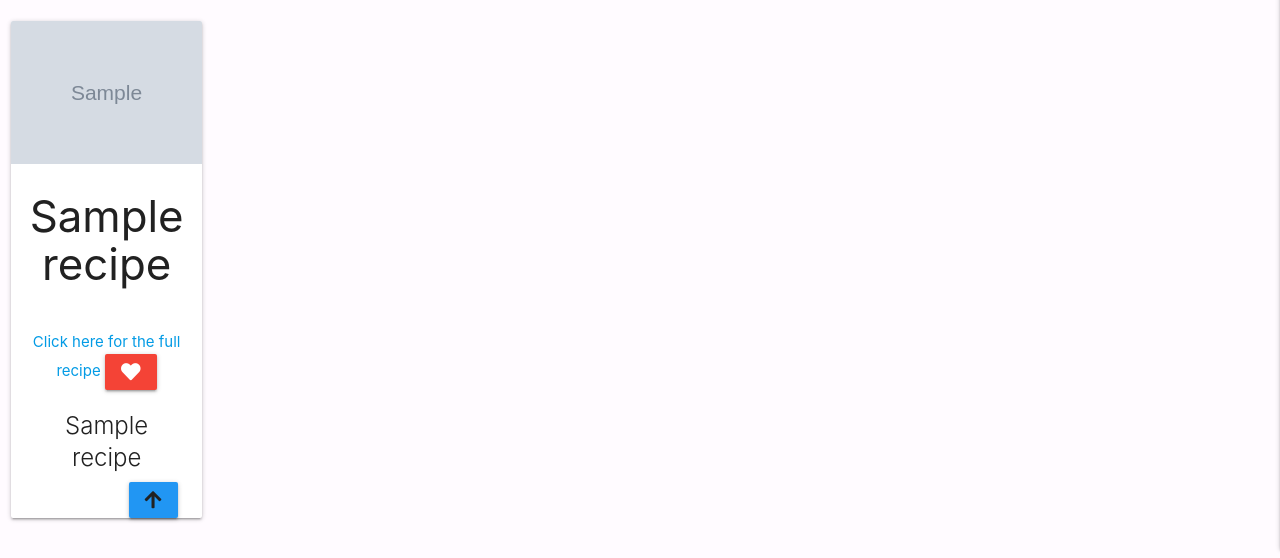
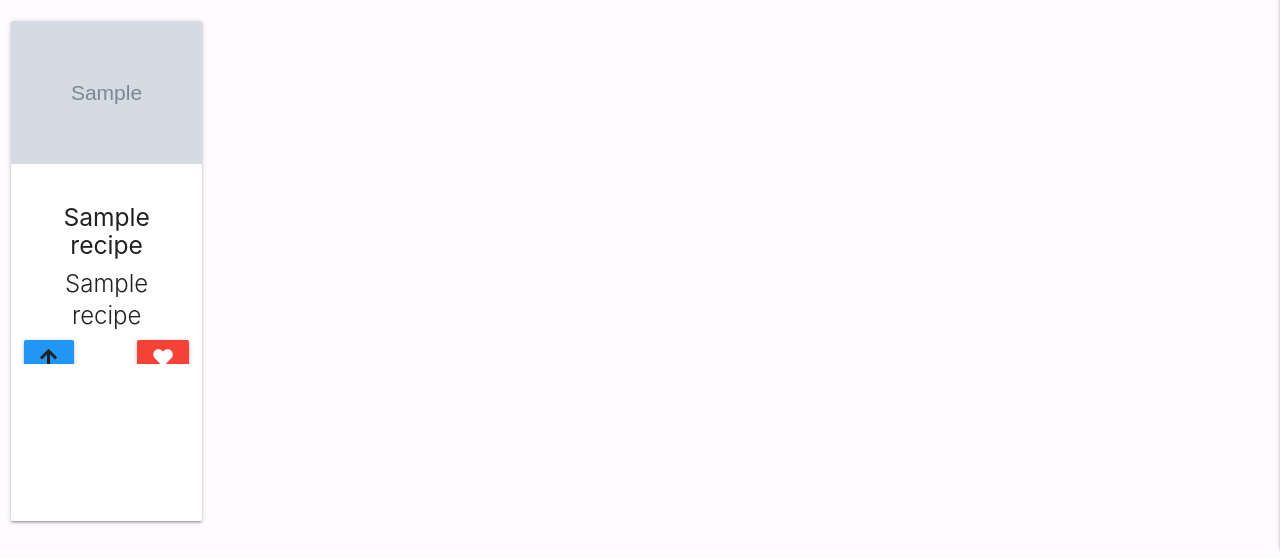
Before and after one commit to ThijsTerporten/CheffsBuddy, a Flask app: page /search in a window 1280 px wide. Shown: the part 311-869 px from the top of the page. Run offline with Flask 2, Linux system fonts and the light colour scheme; grey boxes marked "Sample" are stand-in pictures; a database or web service that is not in the repository returns one stand-in record (values such as "Sample title"); some libraries are stand-ins or nearby versions.

Commit message:
Change layout off cards to be more readable

```diff
--- a/templates/categories.html
+++ b/templates/categories.html
@@ -23,25 +23,25 @@
 
 <div class="row center-align">
     {% for recipe in recipes %}
-    <div class="col s12 m5 l2 offset-m1">
-        <div class="card">
+    <div class="col s12 m4 l2 offset-m1">
+        <div class="card large">
             <div class="card-image">
                 {% if recipe.image_url|length %}
                 <img src="{{ recipe.image_url }}" class="activator" alt="">
                 {% else %}
                 <img src="../static/images/logo.png" alt="">
                 {% endif %}
-                <h3 class="">{{ recipe.recipe_name.capitalize() }}</h3>
             </div>
             <div class="card-content">
+                <h5 class="">{{ recipe.recipe_name.capitalize() }}</h5>
+                <p class="card-title">{{ recipe.category_name }}</p>
                 <div class="row">
-                    <a href="{{ url_for('full_recipe', recipe_id=recipe._id)}}">Click here for the full recipe</a>
-                    <a class="btn halfway-fab waves-effect waves-light red"><i class="fas fa-heart"></i></a>
+                    <a class="btn halfway-fab waves-effect waves-light red right"><i class="fas fa-heart"></i></a>
+                    <span
+                        class="activator grey-text text-darken-4 btn halfway-fab waves-effect waves-light blue left tooltipped"
+                        data-position="right" data-tooltip="Click me for a summary of ingredients!">
+                        <i class="fas fa-arrow-up center"></i></span>
                 </div>
-                <p class="card-title">{{ recipe.category_name }}</p>
-                <span class="activator grey-text text-darken-4 btn waves-effect waves-light blue right tooltipped"
-                    data-position="right" data-tooltip="Click me for a summary of ingredients!">
-                    <i class="fas fa-arrow-up center"></i></span>
             </div>
             <div class="card-reveal">
                 <span class="card-title grey-text text-darken-4">{{ recipe.recipe_name.capitalize() }}<i
@@ -53,14 +53,11 @@
                     </li>
                     {% endfor %}
                 </ul>
-
             </div>
-            <div class="row">
-                {% if session.user|lower == recipe.created_by|lower %}
-                <a href="{{ url_for('edit_recipe', recipe_id=recipe._id) }}" class="btn-small green accent-4">Edit</a>
-                <a href="{{ url_for('delete_recipe', recipe_id=recipe._id) }}" class="btn-small red accent-4">Delete</a>
-                {% endif %}
-            </div>
+            {% if session.user|lower == recipe.created_by|lower %}
+            <a href="{{ url_for('edit_recipe', recipe_id=recipe._id) }}" class="btn-small green accent-4">Edit</a>
+            <a href="{{ url_for('delete_recipe', recipe_id=recipe._id) }}" class="btn-small red accent-4">Delete</a>
+            {% endif %}
         </div>
     </div>
     {% endfor %}
```
